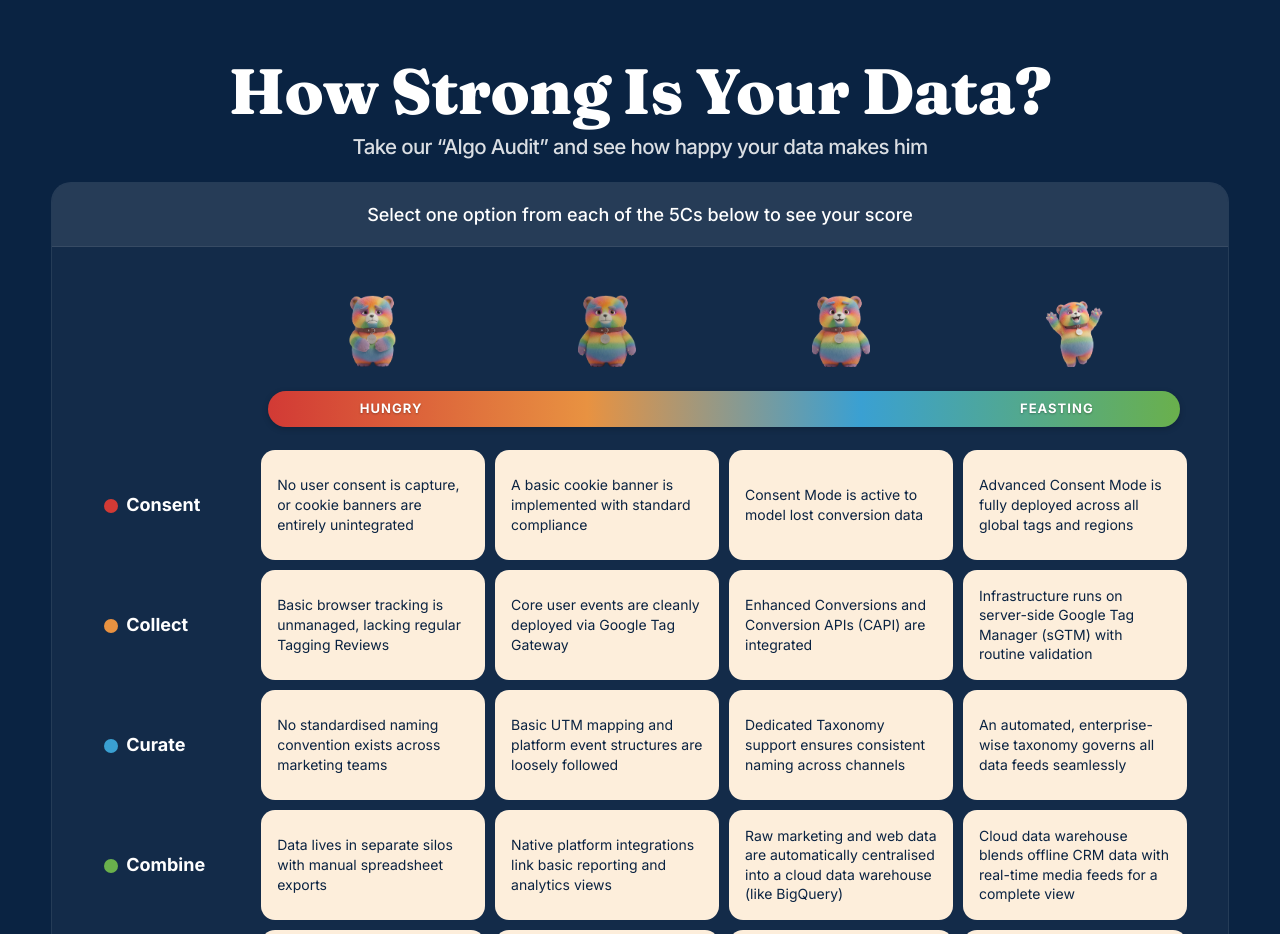
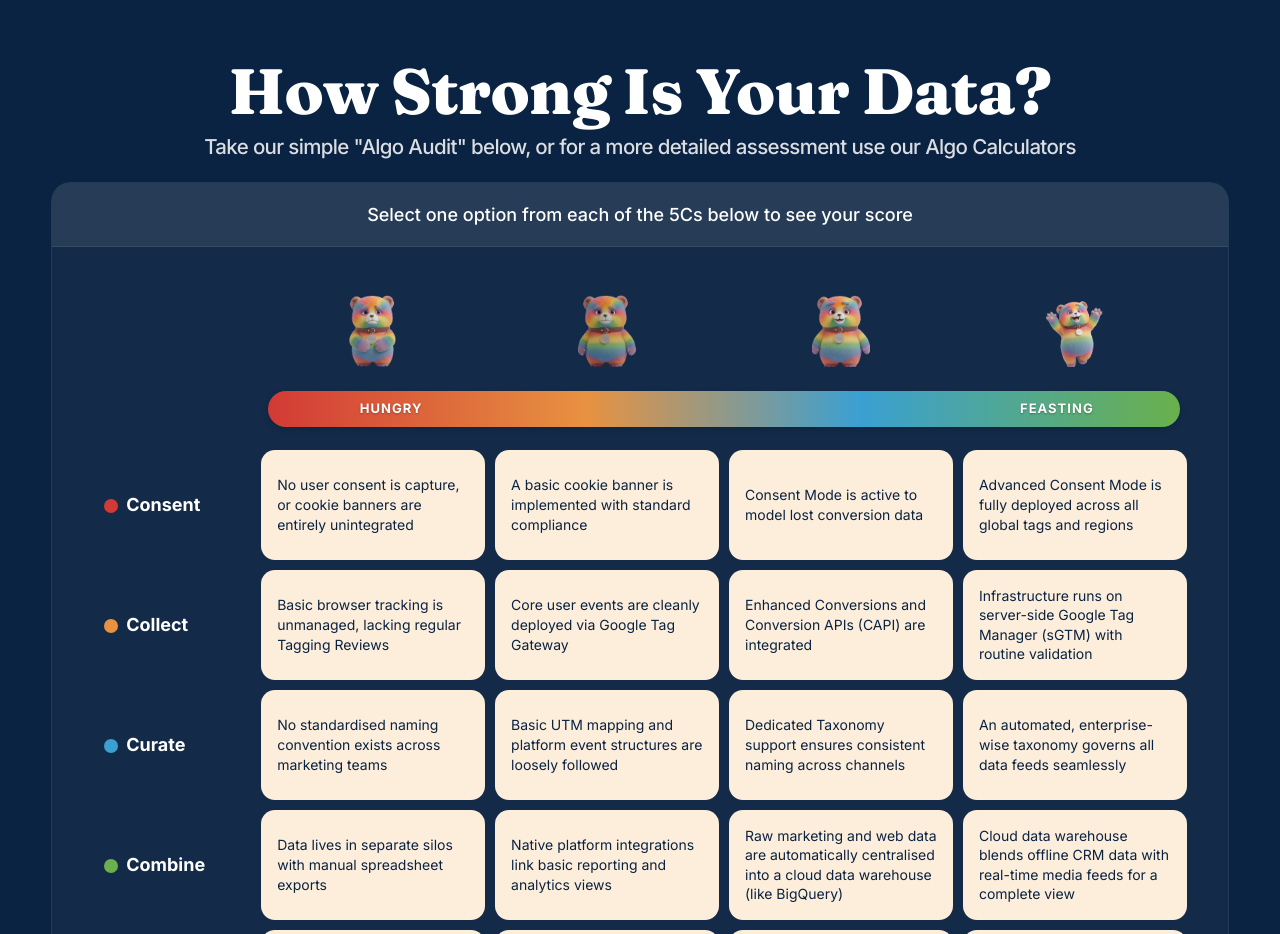
Before and after one commit to ncollinsmkl/feedingalgo, a React (Vite) app: page / in a window 1280 px wide. Shown: the part 2720-3654 px from the top of the page. Built offline with nearby package versions, Linux system fonts and the light colour scheme.

Commit message:
Updated link to Algo Calculators

```diff
--- a/src/components/AlgoAudit.tsx
+++ b/src/components/AlgoAudit.tsx
@@ -138,7 +138,8 @@
         <h2 className={styles.heading}>
           How Strong Is Your Data?
           <span className={styles.sub}>
-            Take our “Algo Audit” and see how happy your data makes him
+Take our simple "Algo Audit" below, or for a more detailed assessment use our{' '}
+          <a href="https://feedingalgo.com/calculators">Algo Calculators</a>
           </span>
         </h2>
         {panel}
```
